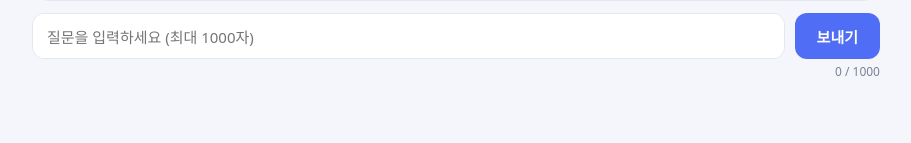
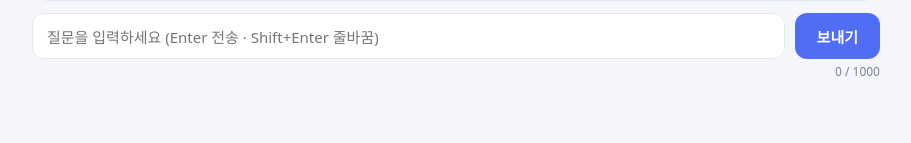
Before and after one commit to codyssey-term-mission-B7-1/ai-chatbot-service, a Python web app: template templates/chat.html in a window 1280 px wide. Shown: the part 657-800 px from the top of the page, without its empty margins (184-1095 px from the left). Run offline with Jinja, Linux system fonts and the light colour scheme; the template is opened without the code that fills it, so the values that code supplies are empty.

Commit message:
fix(ui): Enter 전송 / Shift+Enter 줄바꿈 (#29)
textarea 기본 동작(줄바꿈) 때문에 Enter로 전송되지 않던 문제를 수정.

- chat.js: keydown 핸들러 — Enter 전송, Shift+Enter 줄바꿈 유지
- IME 조합 중 Enter 오발송 방지 (isComposing 가드)
- 전송 중 중복 발송 방지 (sendBtn.disabled 가드)
- chat.html: placeholder에 조작법 힌트 추가

```diff
--- a/static/js/chat.js
+++ b/static/js/chat.js
@@ -12,6 +12,14 @@ input.addEventListener('input', () => {
   input.style.height = 'auto';
   input.style.height = Math.min(input.scrollHeight, 120) + 'px';
   counter.textContent = input.value.length;
+});
+
+input.addEventListener('keydown', (e) => {
+  // Enter 전송 / Shift+Enter 줄바꿈 — IME 조합 중 Enter 오발송 방지 (#29)
+  if (e.key === 'Enter' && !e.shiftKey && !e.isComposing) {
+    e.preventDefault();
+    if (!sendBtn.disabled) form.requestSubmit();  // 전송 중 중복 발송 방지
+  }
 });
 
 function addBubble(text, cls) {
--- a/templates/chat.html
+++ b/templates/chat.html
@@ -16,7 +16,7 @@
 
   <form id="chat-form" class="chat-input" onsubmit="return send(event)">
     <textarea id="question" rows="1" maxlength="1000"
-              placeholder="질문을 입력하세요 (최대 1000자)"></textarea>
+              placeholder="질문을 입력하세요 (Enter 전송 · Shift+Enter 줄바꿈)"></textarea>
     <button type="submit" id="send-btn">보내기</button>
   </form>
   <div class="counter"><span id="count">0</span> / 1000</div>
```
